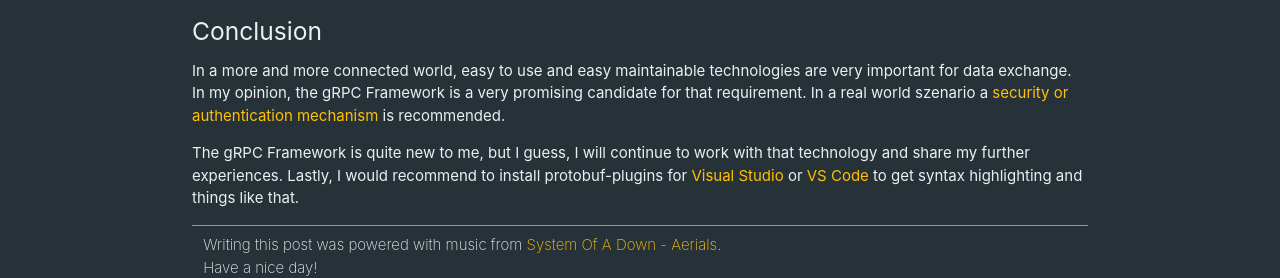
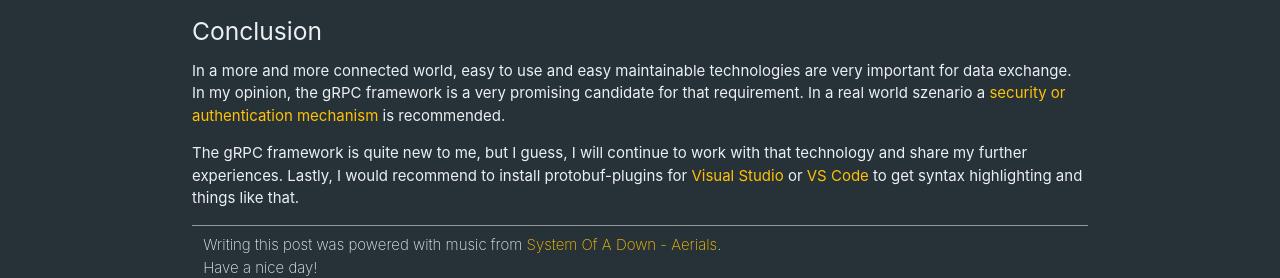
Before and after one commit to adriansinger87/adriansinger87.github.io, a Jekyll site: the page built from _posts/2020-01-03-grpc-intro.md, in a window 1280 px wide and 900 px high, scrolled down 2626 px. Shown: the part 199-477 px from the top of the window. Built offline with Jekyll 4.4.1, drawn with Linux system fonts in a browser that asks for light colours; nearby versions of some CDN libraries.

Commit message:
minor typo fix

```diff
--- a/_posts/2020-01-03-grpc-intro.md
+++ b/_posts/2020-01-03-grpc-intro.md
@@ -95,8 +95,8 @@ The client code is even simpler, because there is only the [Program.cs](https://
 ##### Conclusion
 
 In a more and more connected world, easy to use and easy maintainable technologies are very important for data exchange.
-In my opinion, the gRPC Framework is a very promising candidate for that requirement.
+In my opinion, the gRPC framework is a very promising candidate for that requirement.
 In a real world szenario a [security or authentication mechanism](https://www.grpc.io/docs/guides/auth/) is recommended.
 
-The gRPC Framework is quite new to me, but I guess, I will continue to work with that technology and share my further experiences.
+The gRPC framework is quite new to me, but I guess, I will continue to work with that technology and share my further experiences.
 Lastly, I would recommend to install protobuf-plugins for [Visual Studio](https://marketplace.visualstudio.com/items?itemName=mreu.ProtobufLanguageService) or [VS Code](https://marketplace.visualstudio.com/items?itemName=zxh404.vscode-proto3) to get syntax highlighting and things like that.
```
